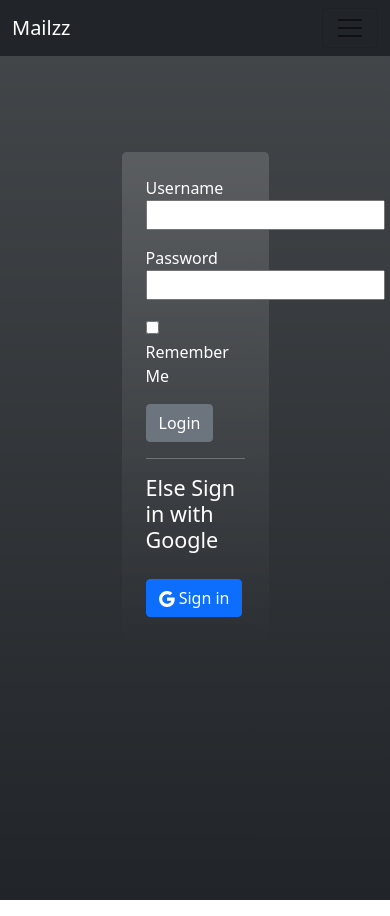
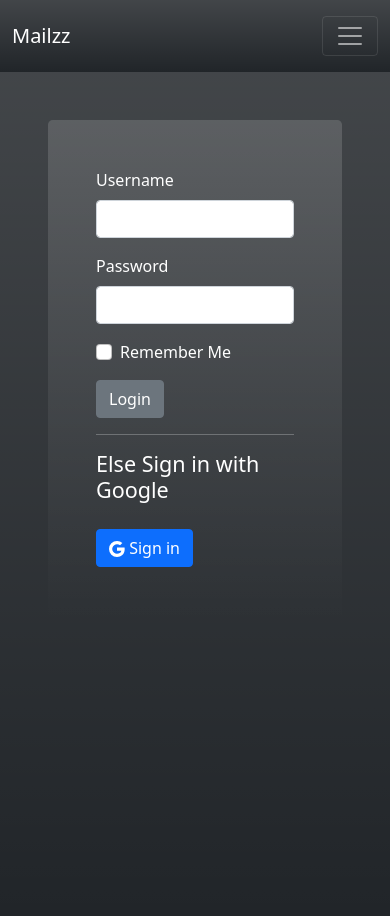
Before and after one commit to SantamRC/mailzz, a React (Create React App) app: page /login in a window 390 px wide. Built offline with nearby package versions, Linux system fonts and the light colour scheme.

Commit message:
responsive

```diff
--- a/src/Components/About.jsx
+++ b/src/Components/About.jsx
@@ -5,23 +5,24 @@ import Sayan from '../Assets/sayan.png'
 export default function About() {
     return (
             <div className ="container-fluid bg-dark bg-gradient text-white p-5">
-                <div className="container" style= {{ height : "100vh"}}>
+                    <div className="container">
                         <h1 class="display-4 text-muted">About Us</h1>
                         <p class="lead">We are two students with a passion for software development from
                         <a href="http://nitdgp.ac.in/" className = "text-decoration-none text-white"> National Institute of Technology, Durgapur. </a>
                         </p>
                         <br />
+                    </div>
 
-
-                    <div className="container d-flex p-3">
-                    <div className="card bg-transparent bg-gradient m-3" style = {{width: "18rem"}}>
+                    <div className="container">
+                    <section className="container p-3 row g-4">
+                        <div className="card bg-transparent bg-gradient m-3 col-md-6 col-lg-3" style = {{width: "18rem"}}>
                             <img src={Santam} className="card-img-top" alt="..."/>
 
                             <div class="card-body p-3 m-3">
                                 <h5 class="card-title">Santam Roy Chowdhury</h5>
-                            <p class="card-text">Wanna code with coffee one day☕️ Tabs over spaces ❤️️.</p>
-                            <div className="container m-3">
-                            <a href="https://github.com/SantamRC" class="btn btn-secondary m-3">
+                                <p class="card-text">Wanna code with coffee one day☕️. Tabs over spaces ❤️️.</p>
+                                <div className="container">
+                                <a href="https://github.com/SantamRC" class="btn btn-secondary">
                                 <svg xmlns="http://www.w3.org/2000/svg" width="16" height="16" fill="currentColor" class="bi bi-github" viewBox="0 0 16 16">
                                 <path d="M8 0C3.58 0 0 3.58 0 8c0 3.54 2.29 6.53 5.47 7.59.4.07.55-.17.55-.38 0-.19-.01-.82-.01-1.49-2.01.37-2.53-.49-2.69-.94-.09-.23-.48-.94-.82-1.13-.28-.15-.68-.52-.01-.53.63-.01 1.08.58 1.23.82.72 1.21 1.87.87 2.33.66.07-.52.28-.87.51-1.07-1.78-.2-3.64-.89-3.64-3.95 0-.87.31-1.59.82-2.15-.08-.2-.36-1.02.08-2.12 0 0 .67-.21 2.2.82.64-.18 1.32-.27 2-.27.68 0 1.36.09 2 .27 1.53-1.04 2.2-.82 2.2-.82.44 1.1.16 1.92.08 2.12.51.56.82 1.27.82 2.15 0 3.07-1.87 3.75-3.65 3.95.29.25.54.73.54 1.48 0 1.07-.01 1.93-.01 2.2 0 .21.15.46.55.38A8.012 8.012 0 0 0 16 8c0-4.42-3.58-8-8-8z"></path>
                                 </svg>
@@ -38,14 +39,14 @@ export default function About() {
 
                         <br />
 
-                    <div className="card bg-transparent bg-gradient m-3" style = {{width: "18rem"}}>
+                        <div className="card bg-transparent bg-gradient m-3 col-md-6 col-lg-3" style = {{width: "18rem"}}>
                             <img src={Sayan} className="card-img-top"/>
 
                             <div class="card-body p-3 m-3">
                                 <h5 class="card-title">Sayan Mondal</h5>
                                 <p class="card-text">Just another speck of dust in the cosmos of chaos.</p>
                                 <div className="container m-3">
-                            <a href="https://github.com/sa-y-an" class="btn btn-secondary m-3">
+                                <a href="https://github.com/sa-y-an" class="btn btn-secondary">
                                 <svg xmlns="http://www.w3.org/2000/svg" width="16" height="16" fill="currentColor" class="bi bi-github" viewBox="0 0 16 16">
                                 <path d="M8 0C3.58 0 0 3.58 0 8c0 3.54 2.29 6.53 5.47 7.59.4.07.55-.17.55-.38 0-.19-.01-.82-.01-1.49-2.01.37-2.53-.49-2.69-.94-.09-.23-.48-.94-.82-1.13-.28-.15-.68-.52-.01-.53.63-.01 1.08.58 1.23.82.72 1.21 1.87.87 2.33.66.07-.52.28-.87.51-1.07-1.78-.2-3.64-.89-3.64-3.95 0-.87.31-1.59.82-2.15-.08-.2-.36-1.02.08-2.12 0 0 .67-.21 2.2.82.64-.18 1.32-.27 2-.27.68 0 1.36.09 2 .27 1.53-1.04 2.2-.82 2.2-.82.44 1.1.16 1.92.08 2.12.51.56.82 1.27.82 2.15 0 3.07-1.87 3.75-3.65 3.95.29.25.54.73.54 1.48 0 1.07-.01 1.93-.01 2.2 0 .21.15.46.55.38A8.012 8.012 0 0 0 16 8c0-4.42-3.58-8-8-8z"></path>
                                 </svg>
@@ -59,9 +60,15 @@ export default function About() {
                                 </div>
                             </div>
                         </div>
+                    </section>
+                    </div>
+
+
+
+
 
             </div>
-                </div>
-            </div>
+
+
     )
 }
--- a/src/Components/Login.jsx
+++ b/src/Components/Login.jsx
@@ -20,18 +20,19 @@ export default function Login() {
 
     return (
         <div className="container-fluid bg-dark bg-gradient text-white p-5" style = {{ minHeight : "100vh"}}>
-            <div className='w-50 me-auto ms-auto mt-5 bg-transparent bg-gradient p-4 text-white rounded-3'>
+            <div className='bg-transparent bg-gradient container p-5 text-white rounded-3'>
+
                 <div class="mb-3">
-                    <label for="exampleInputEmail1" >Username</label>
-                    <input type="text" id="exampleInputEmail1" aria-describedby="emailHelp" onChange={(e)=>setUser(e.target.value)} />
+                    <label for="exampleInputEmail1" class="form-label">Username</label>
+                    <input type="text" id="exampleInputEmail1" class="form-control" aria-describedby="emailHelp" onChange={(e)=>setUser(e.target.value)} />
                 </div>
                 <div class="mb-3">
-                    <label for="exampleInputPassword1" >Password</label>
-                    <input type="password"  id="exampleInputPassword1" onChange={(e)=>setPass(e.target.value)} />
+                    <label for="exampleInputPassword1" class="form-label" >Password</label>
+                    <input type="password"  id="exampleInputPassword1" class="form-control" onChange={(e)=>setPass(e.target.value)} />
                 </div>
-                <div class="mb-3 ">
-                    <input type="checkbox"  id="exampleCheck1" />
-                    <label  for="exampleCheck1">Remember Me</label>
+                <div class="mb-3 form-check">
+                    <input type="checkbox" class="form-check-input" id="exampleCheck1" />
+                    <label  class="form-check-label" for="exampleCheck1">Remember Me</label>
                 </div>
                 <button onClick={()=>onSend()} class="btn btn-secondary">Login</button>
 
@@ -48,6 +49,7 @@ export default function Login() {
                         </svg> Sign in
               </button>
                 </h4>
+
             </div>
         </div>
     )
--- a/src/Components/Navbar.jsx
+++ b/src/Components/Navbar.jsx
@@ -5,38 +5,25 @@ import Logstate from './Logstate'
 export default function Navbar() {
     return (
         <div>
-            <nav class="navbar navbar-expand-lg navbar-light bg-dark">
-                <div class="container-fluid">
+            <nav class="navbar navbar-expand-sm navbar-dark bg-dark bg-gradient py-3">
+                <div class="container">
                     <a class="navbar-brand text-white" href="/">Mailzz</a>
-                    <button class="navbar-toggler " type="button" data-bs-toggle="collapse" data-bs-target="#navbarSupportedContent" aria-controls="navbarSupportedContent" aria-expanded="false" aria-label="Toggle navigation">
+                    <button class="navbar-toggler "
+                    type="button" data-bs-toggle="collapse"
+                    data-bs-target="#navbarSupportedContent"
+                    aria-controls="navbarSupportedContent" aria-expanded="false" aria-label="Toggle navigation">
                     <span class="navbar-toggler-icon"></span>
                     </button>
-                    <div class="collapse navbar-collapse " id="navbarSupportedContent">
+
+
+                    <div class="collapse navbar-collapse" id="navbarSupportedContent">
                     <ul class="navbar-nav ms-auto mb-2 mb-lg-0">
                         <li class="nav-item me-5">
                             <Link to='about-us'>
                                 <a class="nav-link active text-white text-decoration-none" aria-current="page" >About-Us</a>
                             </Link>
                         </li>
-                        {/* <li class="nav-item me-5">
-                            <Link to='/dashboard'>
-                                <a className="text-decoration-none nav-link text-white list-group-flush" style = {{ textDecoration : "none !important"}}>Dashboard</a>
-                            </Link>
-
-                        </li>
-                        <li class="nav-item me-5 text-decoration-none">
-                            <Link to='/history'>
-                                <a class="nav-link text-white">History</a>
-                            </Link>
-                        </li> */}
                         <Logstate />
-
-                        {/* <li class="nav-item me-5">
-                            <Link to='/scheduled'>
-                                <a class="nav-link text-white">Schedule</a>
-                            </Link>
-
-                        </li> */}
                     </ul>
                     </div>
                 </div>
```
Lines whose indentation alone changed are shown as unchanged.
